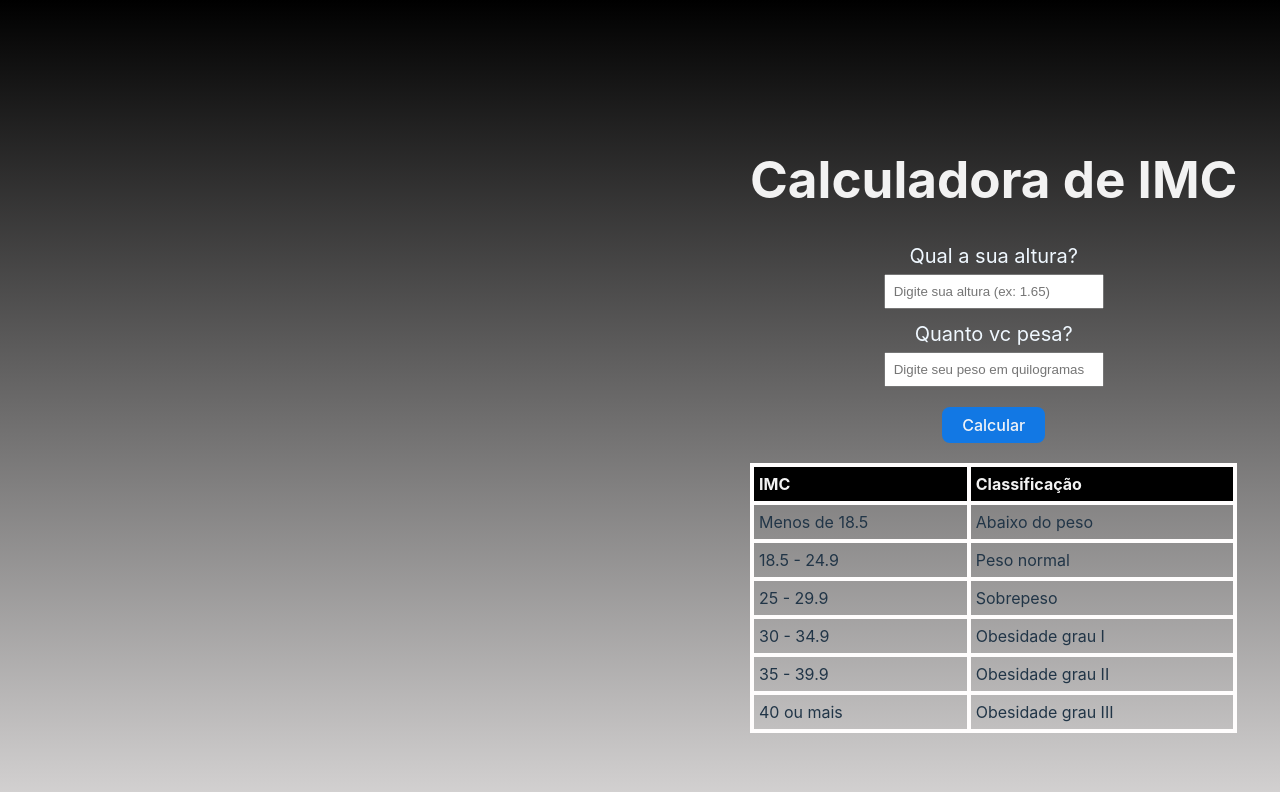
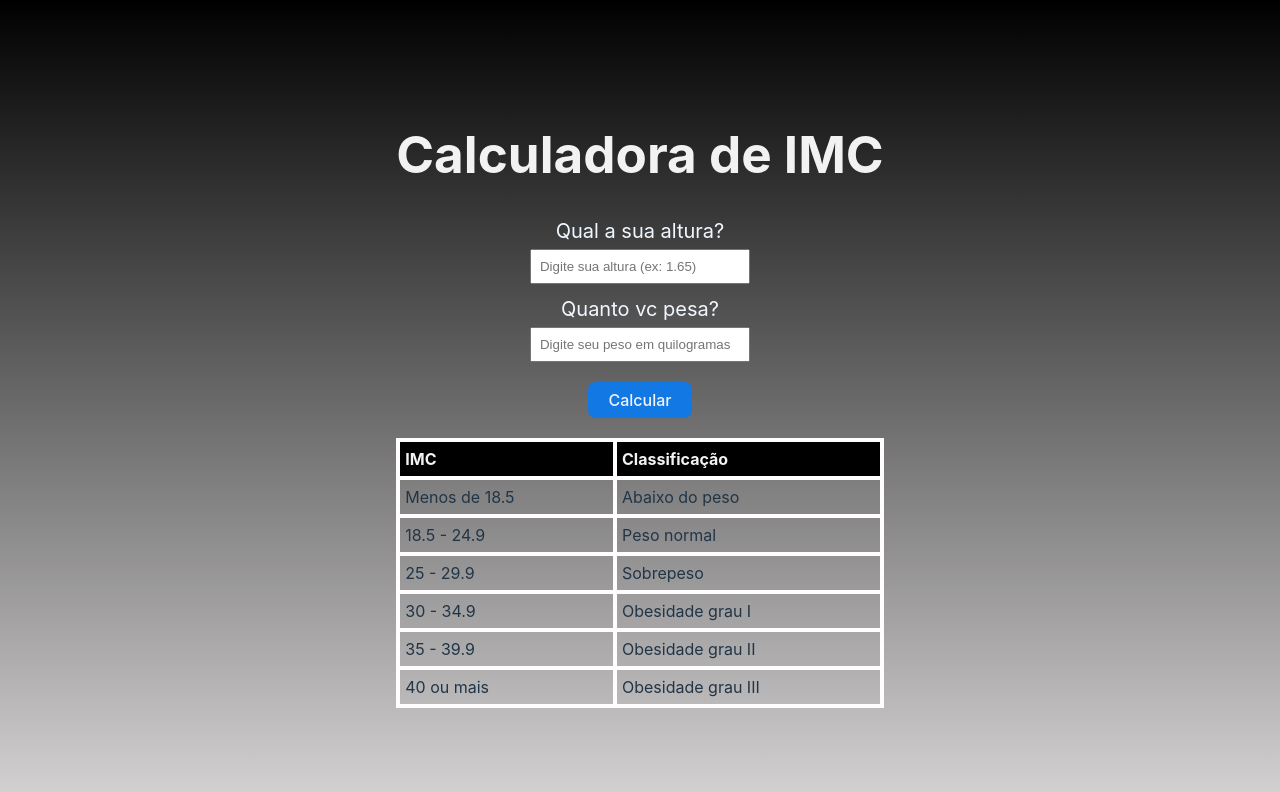
Before and after one commit to emersonTSsantos/Calculadora_IMC_react, a React (Vite) app: page / in a window 1280 px wide. Shown: the top 792 px of the page. Built offline with nearby package versions, Linux system fonts and the light colour scheme.

Commit message:
Finalizando projeto

```diff
--- a/src/App.css
+++ b/src/App.css
@@ -1,14 +1,12 @@
 body {
+  display: flex;
+  justify-content: center;
   background-image: linear-gradient(#000000, rgb(212, 210, 210));
 }
 
 .container {
   display: flex;
   flex-direction: column;
-  align-items: center;
-  margin-top: 50px;
-  margin-left: 750px;
-
 }
 
 h1,h2,h3 {
```
